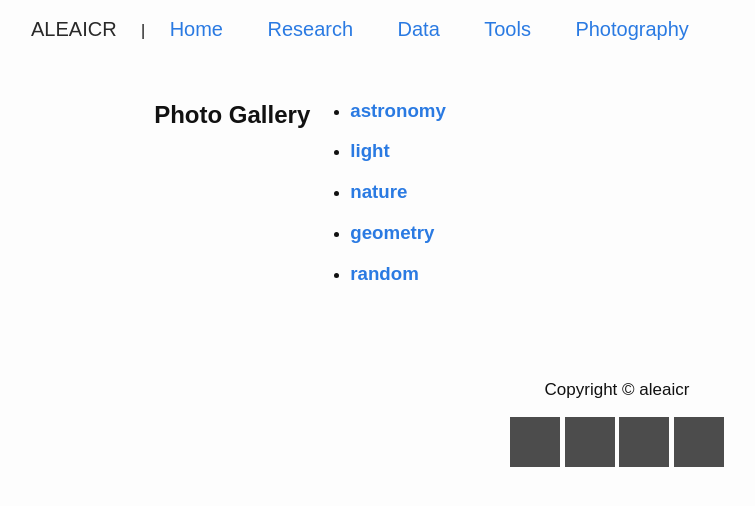
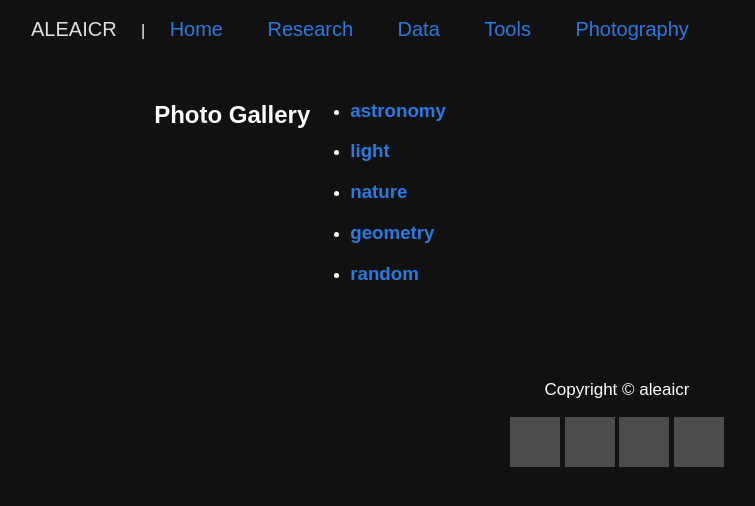
Before and after one commit to aleaicr/photography, a Jekyll site: the page built from index.md, in a window 1280 px wide. Shown: the top 506 px of the page, without its empty margins (39-794 px from the left). Built offline with Jekyll 4.4.1, drawn with Linux system fonts in a browser that asks for light colours; grey boxes are pictures that could not be loaded.

Commit message:
Update style.html

```diff
--- a/_includes/style.html
+++ b/_includes/style.html
@@ -1,10 +1,10 @@
 <style>
 	body {
-		background:  #fdfdfdfd; /* darkmode: #111111 */
-		color: #111111; /* darkmode: #fdfdfd */
+		background:  #111111; /* darkmode: #111111 */
+		color: #fdfdfd; /* darkmode: #fdfdfd */
 		font-family: sans-serif;
 		margin-left: 40px;
-    }
+	}
 
     a {
 		color: #2a7ae2;
@@ -28,14 +28,14 @@
     }
 
 	.textLogo{
-		color: #292929; /* darkmode: #e1e1e1*/
+		color: #e1e1e1; /* darkmode: #e1e1e1*/
 	}
     .articlePost{
         width: 80%;
     }
 
     .articlePost code {
-        background: #dddddd; /* darkmode: #393939*/
+        background: #393939; /* darkmode: #393939*/
         padding: 3px;
     }
 
```
